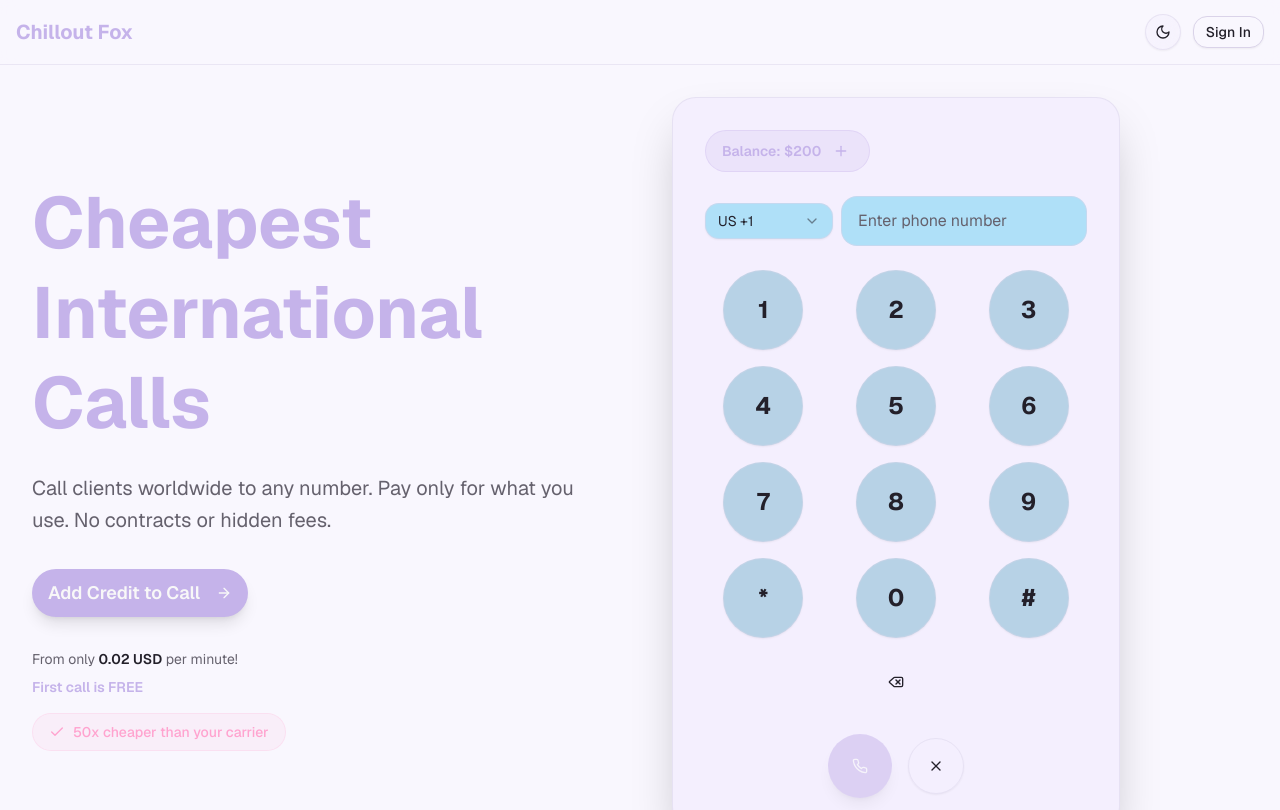
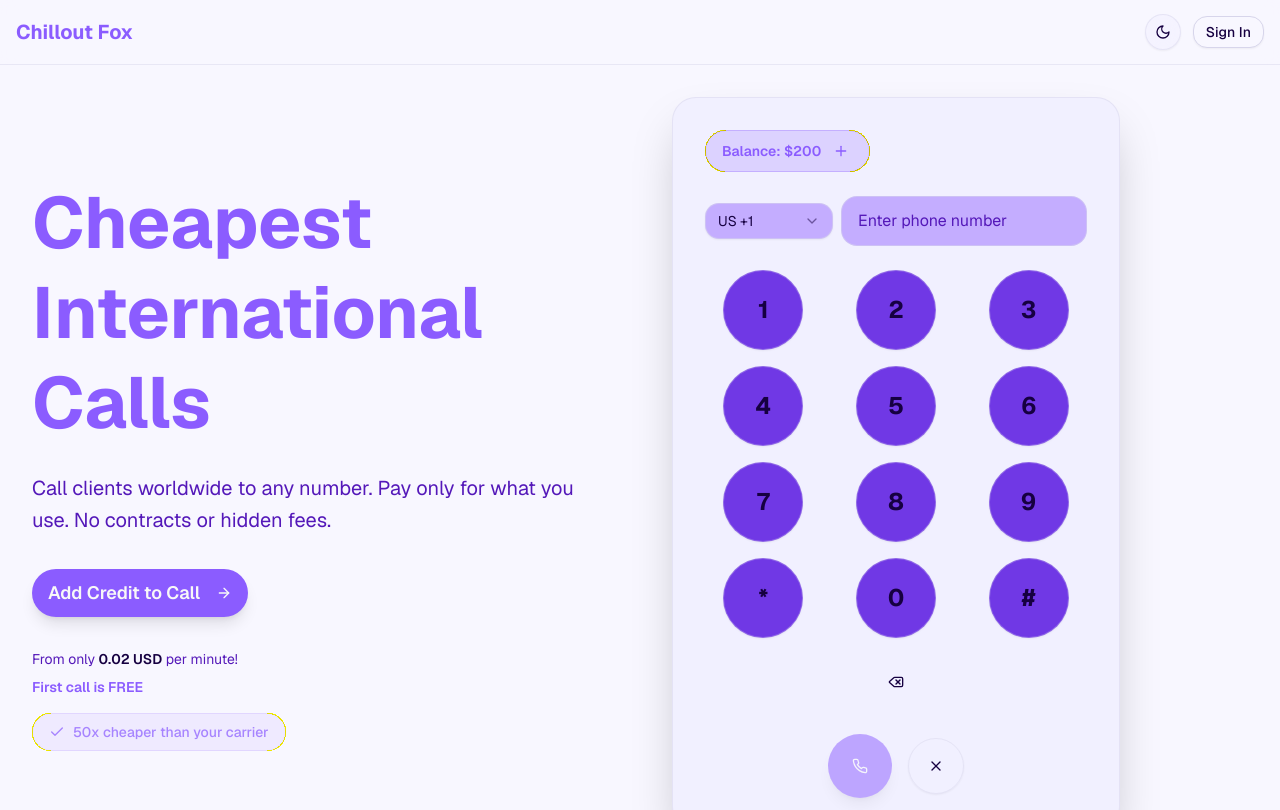
Before and after one commit to AmarjithKarippath/v0-voip-caller-with-twilio, a Next.js app: page / in a window 1280 px wide. Shown: the top 810 px of the page. Built offline with nearby package versions, Linux system fonts and the light colour scheme.

Commit message:
feat: update theme to bold purple gradient
Switch to vibrant purple palette with OKLCH conversion for both light and dark modes.

#VERCEL_SKIP

Co-authored-by: Amarjith Karippath <52921965+AmarjithKarippath@users.noreply.github.com>

```diff
--- a/app/globals.css
+++ b/app/globals.css
@@ -3,68 +3,68 @@
 
 @custom-variant dark (&:is(.dark *));
 
-/* Light mode colors - soft pastel palette */
+/* Light mode colors - purple palette */
 :root {
-  --background: oklch(0.98 0.01 300);
-  --foreground: oklch(0.25 0.02 300);
-  --card: oklch(0.96 0.02 300);
-  --card-foreground: oklch(0.25 0.02 300);
-  --popover: oklch(0.98 0.01 300);
-  --popover-foreground: oklch(0.25 0.02 300);
-  --primary: oklch(0.8 0.08 300); /* #CDB4DB lavender */
+  --background: oklch(0.98 0.01 290);
+  --foreground: oklch(0.18 0.12 290); /* #240046 dark purple */
+  --card: oklch(0.96 0.02 290);
+  --card-foreground: oklch(0.18 0.12 290);
+  --popover: oklch(0.98 0.01 290);
+  --popover-foreground: oklch(0.18 0.12 290);
+  --primary: oklch(0.62 0.24 290); /* #9D4EDD bright purple */
   --primary-foreground: oklch(0.98 0 0);
-  --secondary: oklch(0.88 0.06 230); /* #BDE0FE light blue */
-  --secondary-foreground: oklch(0.25 0.02 300);
-  --muted: oklch(0.94 0.02 300);
-  --muted-foreground: oklch(0.5 0.02 300);
-  --accent: oklch(0.82 0.12 350); /* #FFAFCC pink */
+  --secondary: oklch(0.82 0.18 290); /* #E0AAFF very light purple */
+  --secondary-foreground: oklch(0.18 0.12 290);
+  --muted: oklch(0.94 0.02 290);
+  --muted-foreground: oklch(0.42 0.22 290); /* #5A189A purple */
+  --accent: oklch(0.72 0.22 290); /* #C77DFF light purple */
   --accent-foreground: oklch(0.98 0 0);
   --destructive: oklch(0.55 0.22 25);
   --destructive-foreground: oklch(0.99 0 0);
-  --border: oklch(0.88 0.03 300);
-  --input: oklch(0.94 0.02 300);
-  --ring: oklch(0.8 0.08 300);
-  --dial-button: oklch(0.85 0.04 240); /* Sky blue tint */
-  --dial-button-hover: oklch(0.8 0.06 240);
+  --border: oklch(0.88 0.03 290);
+  --input: oklch(0.94 0.02 290);
+  --ring: oklch(0.62 0.24 290);
+  --dial-button: oklch(0.52 0.24 290); /* #7B2CBF medium purple */
+  --dial-button-hover: oklch(0.62 0.24 290);
   --radius: 1rem;
 }
 
-/* Dark mode colors - deeper versions of the pastel palette */
+/* Dark mode colors - deep purple palette */
 .dark {
-  --background: oklch(0.18 0.02 300);
+  --background: oklch(0.12 0.08 290); /* #10002B very dark purple */
   --foreground: oklch(0.98 0 0);
-  --card: oklch(0.22 0.03 300);
+  --card: oklch(0.18 0.12 290); /* #240046 dark purple */
   --card-foreground: oklch(0.98 0 0);
-  --popover: oklch(0.22 0.03 300);
+  --popover: oklch(0.18 0.12 290);
   --popover-foreground: oklch(0.98 0 0);
-  --primary: oklch(0.75 0.1 300); /* Brighter lavender for dark mode */
-  --primary-foreground: oklch(0.18 0.02 300);
-  --secondary: oklch(0.3 0.04 230); /* Darker blue */
+  --primary: oklch(0.72 0.22 290); /* #C77DFF light purple for dark mode */
+  --primary-foreground: oklch(0.12 0.08 290);
+  --secondary: oklch(0.28 0.18 290); /* #3C096C deep purple */
   --secondary-foreground: oklch(0.98 0 0);
-  --muted: oklch(0.25 0.03 300);
-  --muted-foreground: oklch(0.7 0.02 300);
-  --accent: oklch(0.78 0.14 350); /* Brighter pink for dark mode */
-  --accent-foreground: oklch(0.98 0 0);
+  --muted: oklch(0.22 0.12 290);
+  --muted-foreground: oklch(0.72 0.22 290);
+  --accent: oklch(0.82 0.18 290); /* #E0AAFF very light purple for dark mode */
+  --accent-foreground: oklch(0.12 0.08 290);
   --destructive: oklch(0.55 0.22 25);
   --destructive-foreground: oklch(0.99 0 0);
-  --border: oklch(0.28 0.03 300);
-  --input: oklch(0.25 0.03 300);
-  --ring: oklch(0.75 0.1 300);
-  --chart-1: oklch(0.8 0.08 300);
-  --chart-2: oklch(0.82 0.12 350);
-  --chart-3: oklch(0.88 0.06 230);
-  --chart-4: oklch(0.83 0.08 240);
-  --chart-5: oklch(0.87 0.08 340);
-  --sidebar: oklch(0.2 0.02 300);
+  --border: oklch(0.28 0.18 290);
+  --input: oklch(0.22 0.12 290);
+  --ring: oklch(0.72 0.22 290);
+  --chart-1: oklch(0.62 0.24 290);
+  --chart-2: oklch(0.72 0.22 290);
+  --chart-3: oklch(0.82 0.18 290);
+  --chart-4: oklch(0.52 0.24 290);
+  --chart-5: oklch(0.42 0.22 290);
+  --sidebar: oklch(0.15 0.1 290);
   --sidebar-foreground: oklch(0.98 0 0);
-  --sidebar-primary: oklch(0.8 0.08 300);
+  --sidebar-primary: oklch(0.72 0.22 290);
   --sidebar-primary-foreground: oklch(0.98 0 0);
-  --sidebar-accent: oklch(0.26 0.03 300);
+  --sidebar-accent: oklch(0.22 0.12 290);
   --sidebar-accent-foreground: oklch(0.98 0 0);
-  --sidebar-border: oklch(0.26 0.03 300);
-  --sidebar-ring: oklch(0.45 0.04 300);
-  --dial-button: oklch(0.32 0.05 240);
-  --dial-button-hover: oklch(0.36 0.06 240);
+  --sidebar-border: oklch(0.22 0.12 290);
+  --sidebar-ring: oklch(0.42 0.22 290);
+  --dial-button: oklch(0.28 0.18 290);
+  --dial-button-hover: oklch(0.35 0.2 290);
 }
 
 @theme inline {
@@ -115,14 +115,14 @@
 }
 
 .header-text {
-  background: oklch(0.8 0.08 300);
+  background: oklch(0.62 0.24 290);
   -webkit-background-clip: text;
   -webkit-text-fill-color: transparent;
   background-clip: text;
 }
 
 .gradient-text {
-  background: linear-gradient(135deg, oklch(0.8 0.08 300) 0%, oklch(0.82 0.12 350) 100%);
+  background: linear-gradient(135deg, oklch(0.62 0.24 290) 0%, oklch(0.82 0.18 290) 100%);
   -webkit-background-clip: text;
   -webkit-text-fill-color: transparent;
   background-clip: text;
```
